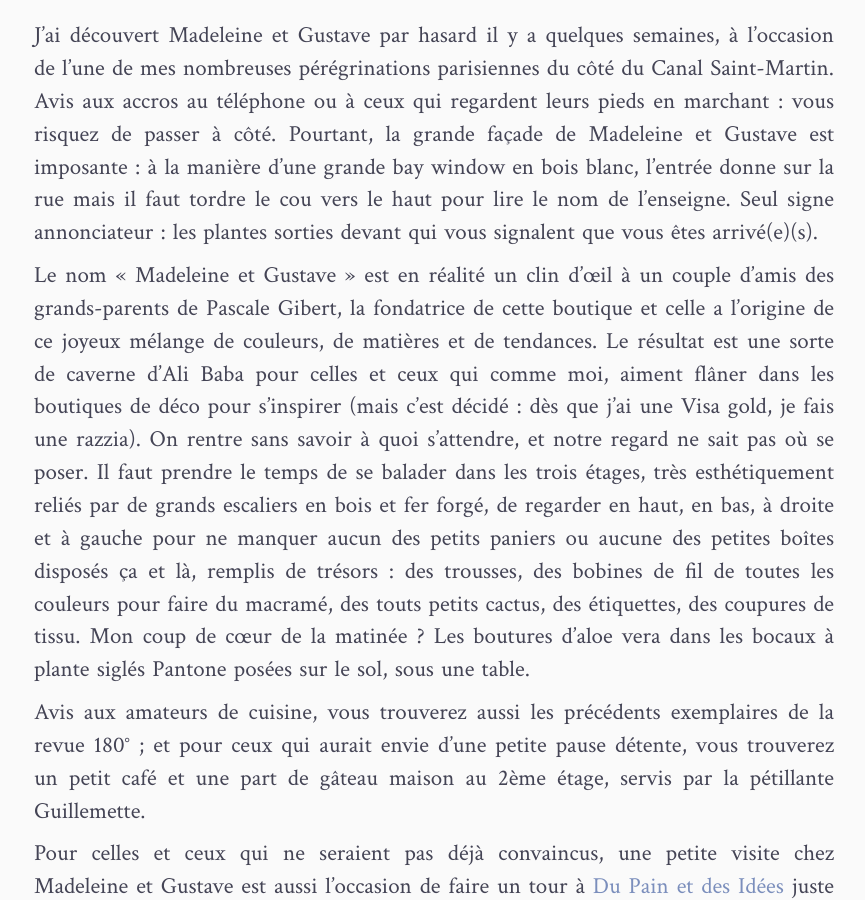
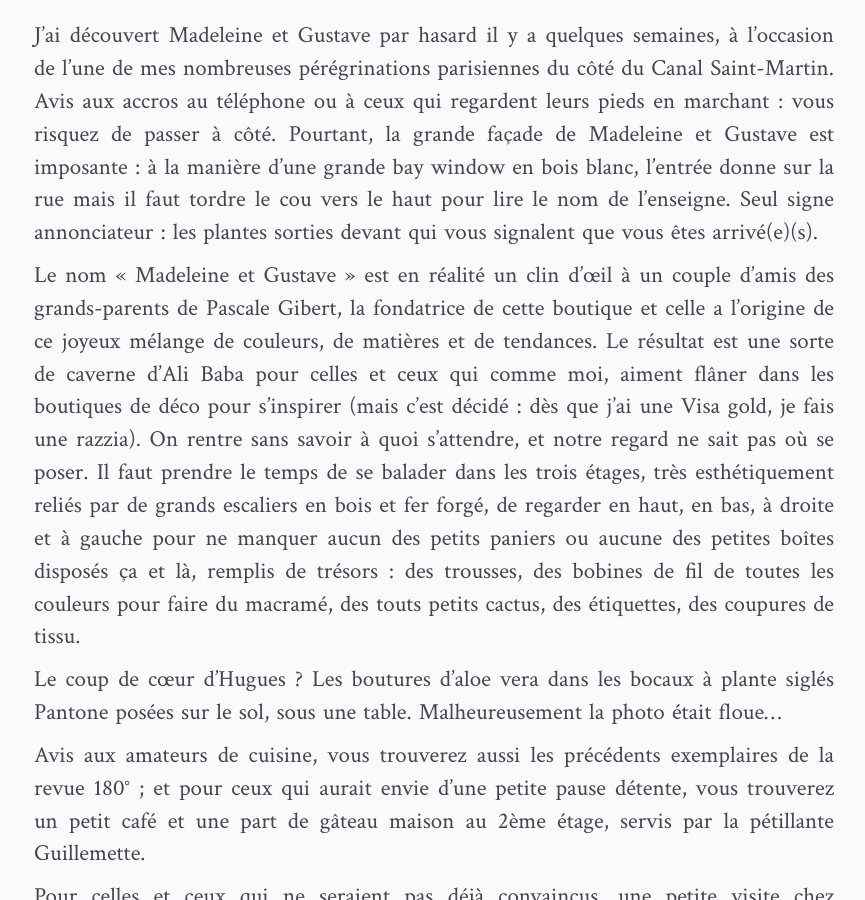
Before and after one commit to lespetitshugues/lespetitshugues.github.io, a Jekyll site: the page built from _posts/2017-05-13-madeleine-et-gustave.md, in a window 1280 px wide and 900 px high, scrolled down 2343 px. Shown: the whole window, without its empty margins (206-1071 px from the left). Built offline with Jekyll 4.4.1, drawn with Linux system fonts in a browser that asks for light colours; nearby versions of some CDN libraries; comment, search, counter and statistics services are not loaded.

Commit message:
Update from Forestry.io - 2017-05-13-madeleine-et-gustave.md

```diff
--- a/_posts/2017-05-13-madeleine-et-gustave.md
+++ b/_posts/2017-05-13-madeleine-et-gustave.md
@@ -23,7 +23,9 @@
 
 J’ai découvert Madeleine et Gustave par hasard il y a quelques semaines, à l’occasion de l’une de mes nombreuses pérégrinations parisiennes du côté du Canal Saint-Martin. Avis aux accros au téléphone ou à ceux qui regardent leurs pieds en marchant : vous risquez de passer à côté. Pourtant, la grande façade de Madeleine et Gustave est imposante : à la manière d’une grande bay window en bois blanc, l’entrée donne sur la rue mais il faut tordre le cou vers le haut pour lire le nom de l’enseigne. Seul signe annonciateur : les plantes sorties devant qui vous signalent que vous êtes arrivé(e)(s).
 
-Le nom « Madeleine et Gustave » est en réalité un clin d’œil à un couple d’amis des grands-parents de Pascale Gibert, la fondatrice de cette boutique et celle a l’origine de ce joyeux mélange de couleurs, de matières et de tendances. Le résultat est une sorte de caverne d’Ali Baba pour celles et ceux qui comme moi, aiment flâner dans les boutiques de déco pour s’inspirer (mais c’est décidé : dès que j’ai une Visa gold, je fais une razzia). On rentre sans savoir à quoi s’attendre, et notre regard ne sait pas où se poser. Il faut prendre le temps de se balader dans les trois étages, très esthétiquement reliés par de grands escaliers en bois et fer forgé, de regarder en haut, en bas, à droite et à gauche pour ne manquer aucun des petits paniers ou aucune des petites boîtes disposés ça et là, remplis de trésors : des trousses, des bobines de fil de toutes les couleurs pour faire du macramé, des touts petits cactus, des étiquettes, des coupures de tissu. Mon coup de cœur de la matinée ? Les boutures d’aloe vera dans les bocaux à plante siglés Pantone posées sur le sol, sous une table.
+Le nom « Madeleine et Gustave » est en réalité un clin d’œil à un couple d’amis des grands-parents de Pascale Gibert, la fondatrice de cette boutique et celle a l’origine de ce joyeux mélange de couleurs, de matières et de tendances. Le résultat est une sorte de caverne d’Ali Baba pour celles et ceux qui comme moi, aiment flâner dans les boutiques de déco pour s’inspirer (mais c’est décidé : dès que j’ai une Visa gold, je fais une razzia). On rentre sans savoir à quoi s’attendre, et notre regard ne sait pas où se poser. Il faut prendre le temps de se balader dans les trois étages, très esthétiquement reliés par de grands escaliers en bois et fer forgé, de regarder en haut, en bas, à droite et à gauche pour ne manquer aucun des petits paniers ou aucune des petites boîtes disposés ça et là, remplis de trésors : des trousses, des bobines de fil de toutes les couleurs pour faire du macramé, des touts petits cactus, des étiquettes, des coupures de tissu.
+
+Le coup de cœur d'Hugues ? Les boutures d’aloe vera dans les bocaux à plante siglés Pantone posées sur le sol, sous une table. Malheureusement la photo était floue...
 
 Avis aux amateurs de cuisine, vous trouverez aussi les précédents exemplaires de la revue 180° ; et pour ceux qui aurait envie d’une petite pause détente, vous trouverez un petit café et une part de gâteau maison au 2ème étage, servis par la pétillante Guillemette.
 
```
